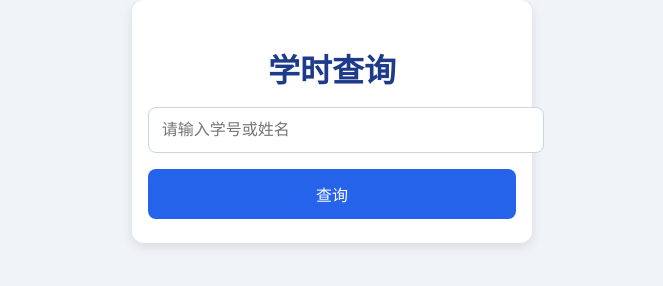
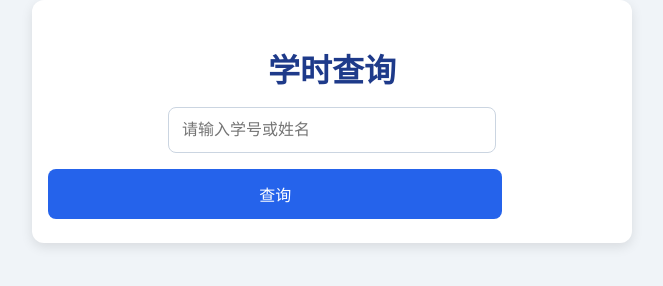
Before and after one commit to fuhao66/study-hours-query, a plain HTML site: page index.html in a window 1280 px wide. Shown: the whole page, without its empty margins (308-971 px from the left). Drawn offline with Linux system fonts and the light colour scheme.

Commit message:
Update index.html

```diff
--- a/index.html
+++ b/index.html
@@ -16,7 +16,7 @@
 
 .container {
   width: 100%;
-  max-width: 400px;
+  max-width: 600px;
   margin: 0 auto;
   background-color: #ffffff;
   padding: 1.5rem 1rem;
@@ -31,7 +31,7 @@
     }
 
     input {
-      max-width: 400px;
+      max-width: 300px;
     width: 100%;
     margin: 0 auto 1rem;
     display: block;
@@ -42,7 +42,7 @@
     border-radius: 8px;
   }
     button {
-      width: 100%;
+      width: 80%;
       padding: 0.8rem;
       background-color: #2563eb;
       color: white;
```
